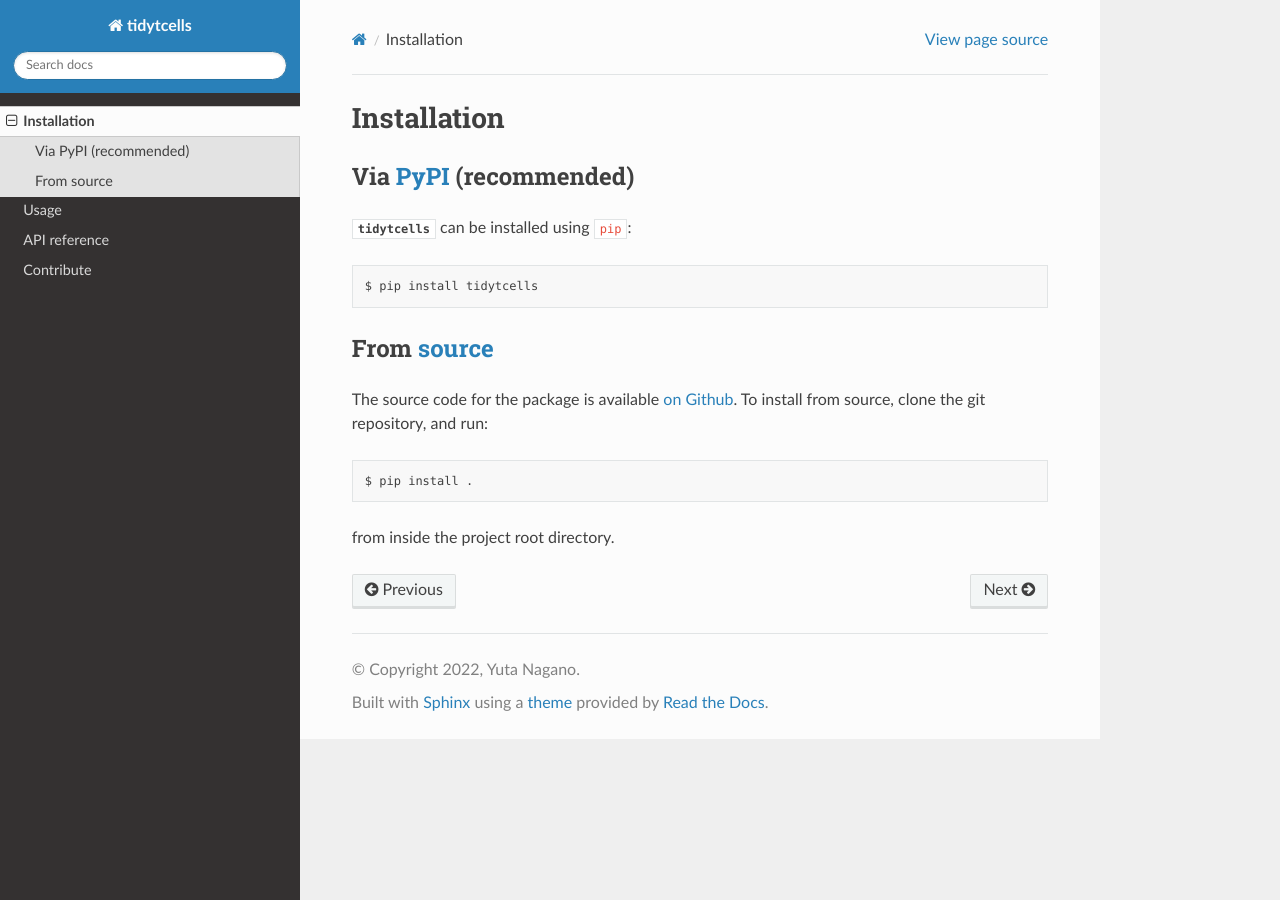
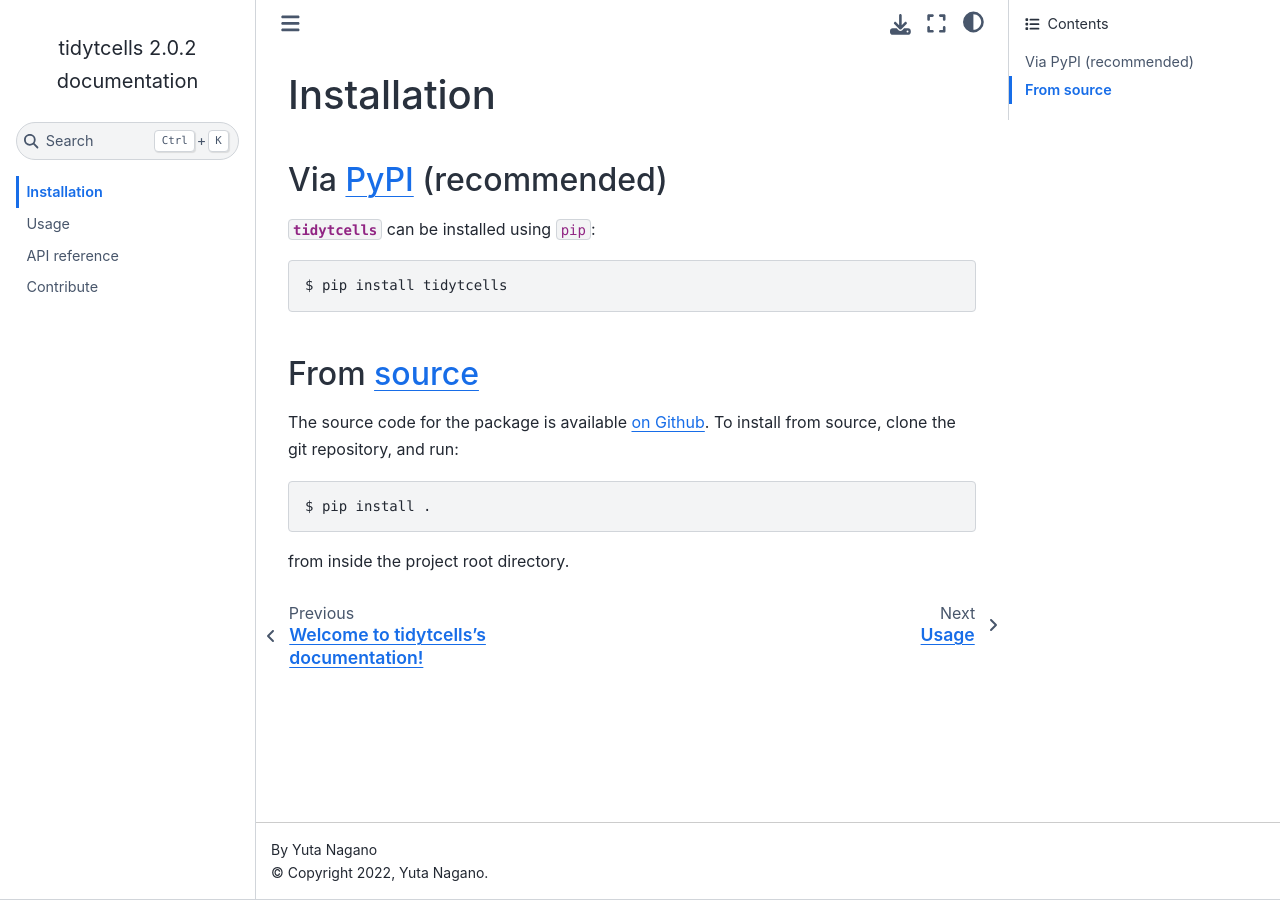
Before and after one commit to yutanagano/tidytcells, a Sphinx documentation site: the page built from docs/installation.rst, in a window 1280 px wide. Built offline with Sphinx 7.4.7 and the Sphinx Book theme 1.1.4, drawn with Linux system fonts in a browser that asks for light colours.

Commit message:
Change doc theme to book

```diff
--- a/docs/conf.py
+++ b/docs/conf.py
@@ -22,7 +22,6 @@
     "sphinx.ext.autodoc",
     "sphinx.ext.autosummary",
     "sphinx.ext.viewcode",
-    "sphinx_rtd_theme",
 ]
 
 templates_path = ["_templates"]
@@ -32,5 +31,5 @@
 # -- Options for HTML output -------------------------------------------------
 # https://www.sphinx-doc.org/en/master/usage/configuration.html#options-for-html-output
 
-html_theme = "sphinx_rtd_theme"
+html_theme = "sphinx_book_theme"
 # html_static_path = ['_static']
--- a/setup.py
+++ b/setup.py
@@ -43,6 +43,6 @@
             "twine",
             "wheel",
         ],
-        "docs": ["sphinx_rtd_theme"],
+        "docs": ["sphinx-book-theme"],
     },
 )
```
Also changed, not shown: 1 other file.
